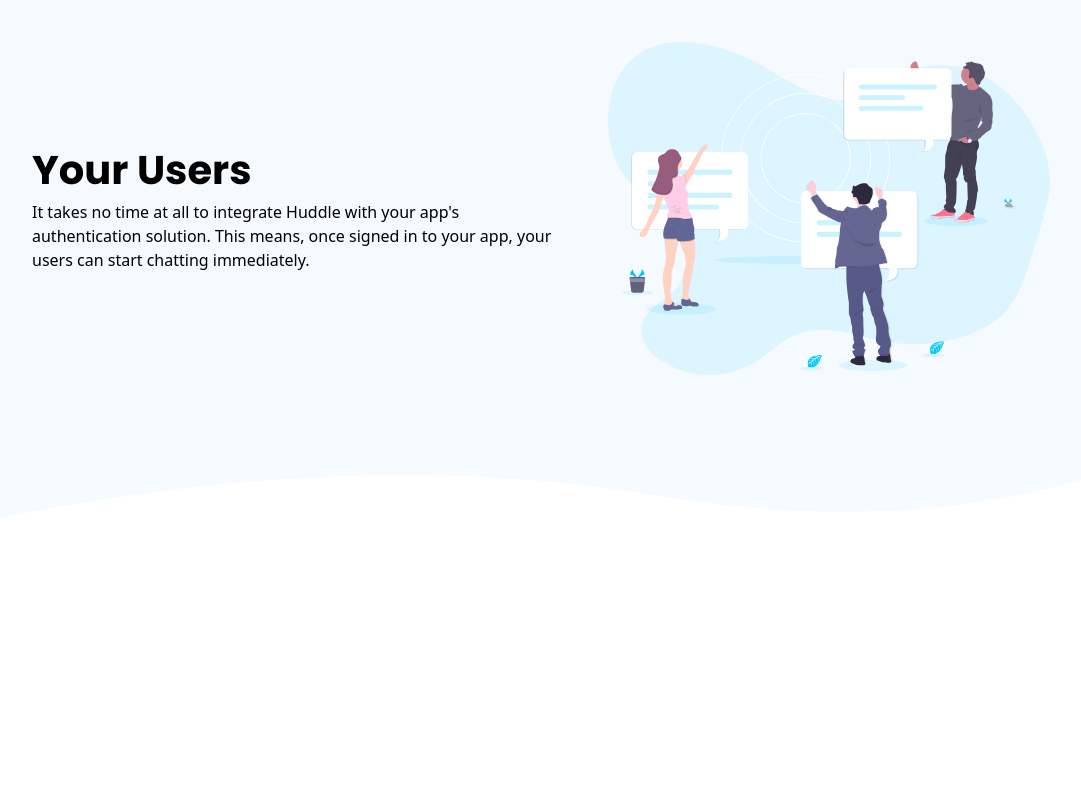
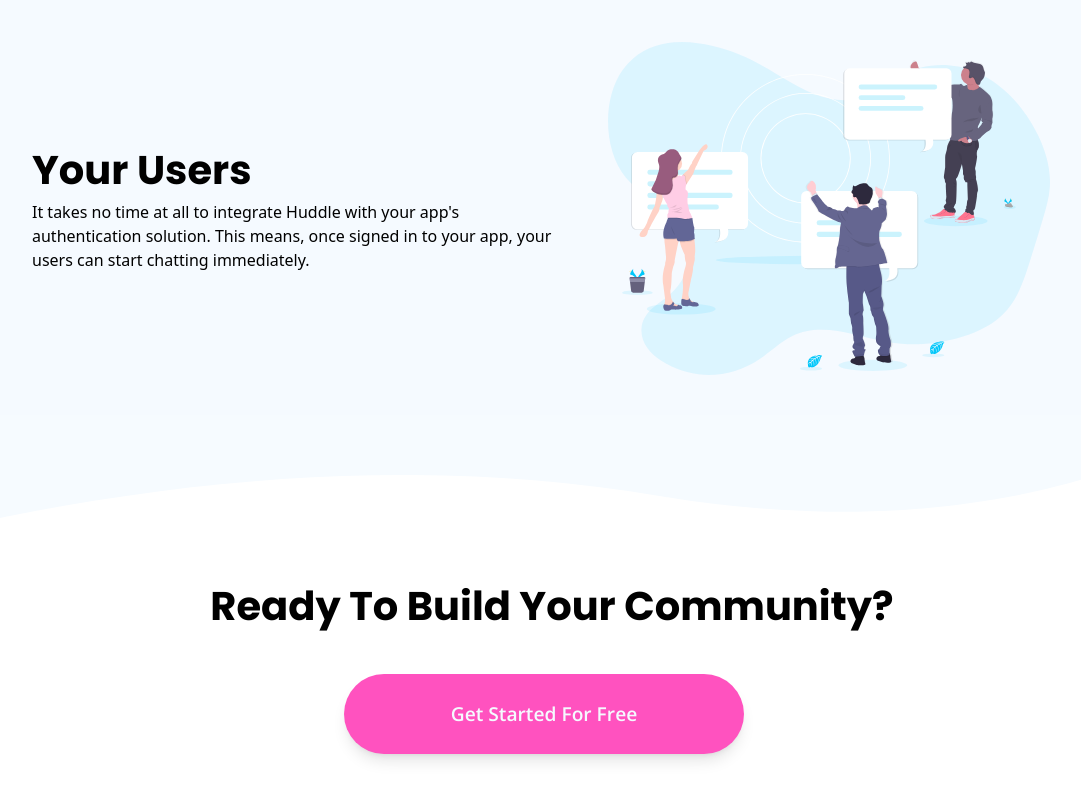
Before and after one commit to Agnik7/huddle-landing-page-frontendmentor, a React (Vite) app: page / in a window 1280 px wide. Shown: the part 3300-4100 px from the top of the page, without its empty margins (96-1177 px from the left). Before the commit the page ends 3839 px from the top, so only its background shows below. Built offline with nearby package versions, Linux system fonts and the light colour scheme.

Commit message:
Register Done

```diff
--- a/src/App.jsx
+++ b/src/App.jsx
@@ -3,13 +3,14 @@
 import Header from './components/Header';
 import Hero from './components/Hero';
 import Mid from './components/Mid';
+import Register from './components/Register';
 function App() {
-
   return (
     <main className='min-h-screen w-full flex flex-wrap justify-center'>
       <Header />
       <Hero />
       <Mid/>
+      <Register />
     </main>
   )
 }
--- /dev/null
+++ b/src/components/Register.jsx
@@ -0,0 +1,12 @@
+import React from 'react'
+
+export default function Register() {
+  return (
+    <section className='w-full flex flex-col items-center mt-[2.3rem] mb-[11rem]'>
+        <h2 className='text-[2.5rem] font-header font-bold ml-[1rem] mb-[2.4rem]'>Ready To Build Your Community?</h2>
+        <div className='w-full grid place-items-center mb-[7rem]'>
+            <button className='bg-primary-pink w-full sm:w-[25rem] h-[5rem] text-[1.2rem] font-semibold font-body rounded-full text-neutral-pale-blue shadow-lg hover:bg-primary-light-pink'>Get Started For Free</button>
+        </div>
+    </section>
+  )
+}
```
